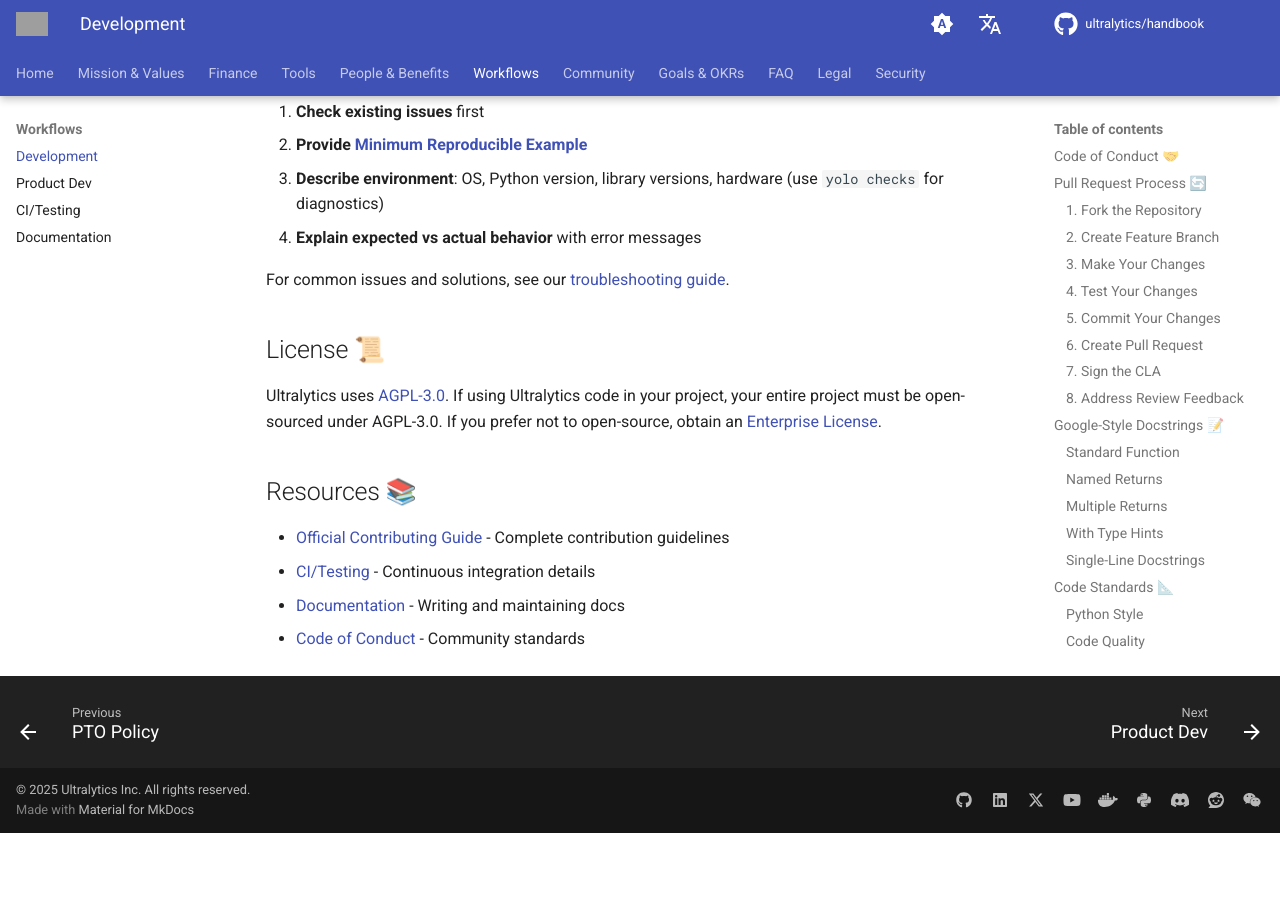
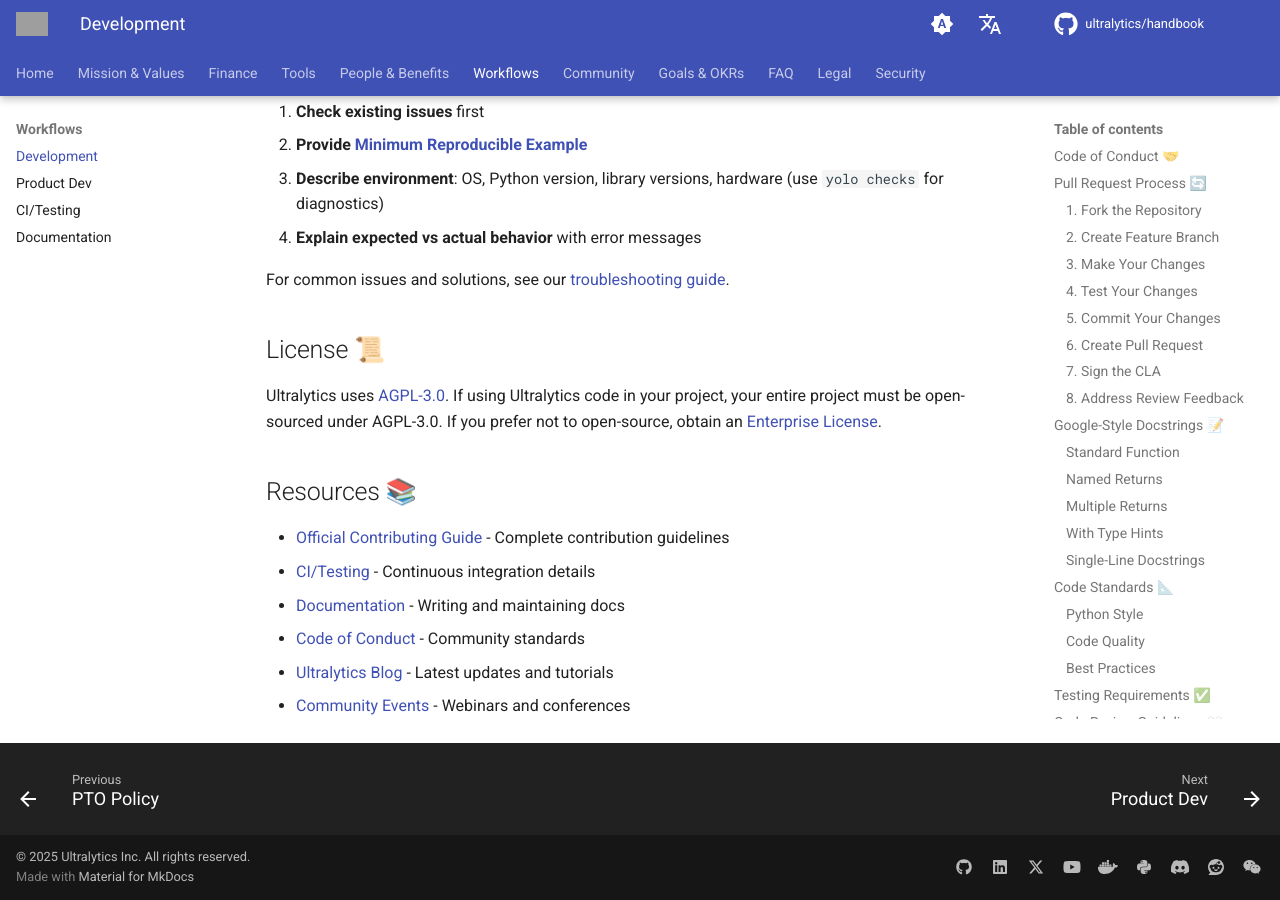
Before and after one commit to ultralytics/handbook, an MkDocs documentation site: the page built from docs/en/workflows/development.md, in a window 1280 px wide and 900 px high, scrolled down 7026 px. Built offline with MkDocs 1.6.1 and Material for MkDocs 9.7.7, drawn with Linux system fonts in a browser that asks for light colours; comment, search, counter and statistics services are not loaded; before the commit the page ends 7859 px from its top, so only the background shows below that; some of the changed text lies outside the part shown; grey boxes are pictures that could not be loaded.

Commit message:
Update README

```diff
--- a/docs/en/workflows/development.md
+++ b/docs/en/workflows/development.md
@@ -299,3 +299,5 @@
 - [CI/Testing](ci-testing.md) - Continuous integration details
 - [Documentation](documentation.md) - Writing and maintaining docs
 - [Code of Conduct](https://docs.ultralytics.com/help/code-of-conduct/) - Community standards
+- [Ultralytics Blog](https://www.ultralytics.com/blog) - Latest updates and tutorials
+- [Community Events](https://www.ultralytics.com/events) - Webinars and conferences
```
Also changed, not shown: other parts of docs/en/workflows/development.md (+1 -1 lines).
